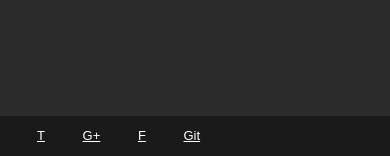
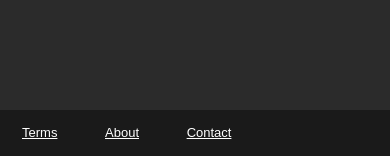
Before and after one commit to xvvvyz/catz, a PHP site: page / in a window 390 px wide. Shown: the part 688-844 px from the top of the page. Run offline with PHP 8.4, Linux system fonts and the light colour scheme.

Commit message:
update look on mobile ever so slightly

```diff
--- a/css/main.css
+++ b/css/main.css
@@ -667,10 +667,10 @@ table tr:last-child td{border-bottom:0;}
 .down_loaders{display:none}
 .song_img_url{background-color:#EDEDED}
 
-#footer{color:#fff;position:fixed;bottom:0;left:0;width:100%;background-color:rgba(25, 25, 25, 0.9);text-align:left;font-size:13px;overflow-x:auto;overflow-y:hidden;white-space:nowrap;}
-#social{padding:0 20px;overflow-y:hidden;display:inline}
-#info{display:inline;position:absolute;right:20px;}
-#footer a{padding:14px 20px;display:inline-block;text-decoration:underline;}
+#footer{text-align:left;color:#fff;position:fixed;bottom:0;left:0;width:100%;background-color:rgba(25, 25, 25, 0.9);font-size:13px;padding:3px 0}
+#social{display:inline;float:right}
+#info{display:inline}
+#footer a{padding:14px 25px;display:inline-block;text-decoration:underline;}
 #footer a:hover{text-decoration:none;}
 #s1:hover{background-color:#3399DD}
 #s2:hover{background-color:#DB412B}
@@ -681,8 +681,8 @@ table tr:last-child td{border-bottom:0;}
 .center{text-align:center}
 .right{text-align:right}
 
-@media only screen and (max-width:460px) {
-    #info{display:none}
+@media only screen and (max-width:500px) {
+    #social{display:none}
 }
 
 @media only screen and (max-width:900px) {
--- a/index.php
+++ b/index.php
@@ -4,8 +4,8 @@
     <head>
         <meta charset="utf-8">
         <meta http-equiv="X-UA-Compatible" content="IE=edge">
-        <meta name="description" content="">
-        <meta name="viewport" content="initial-scale=1, width=device-width, user-scalable=yes">
+        <meta name="description" content="catz catz catz catz catz catz catz catz catz OMG">
+        <meta name="viewport" content="width=device-width, user-scalable=no">
 
         <title>Catz</title>
 
```
